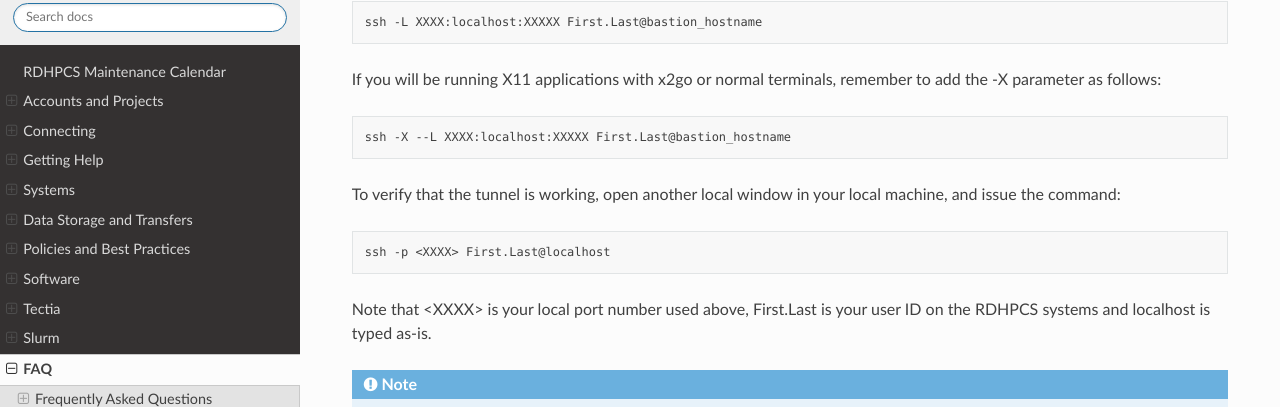
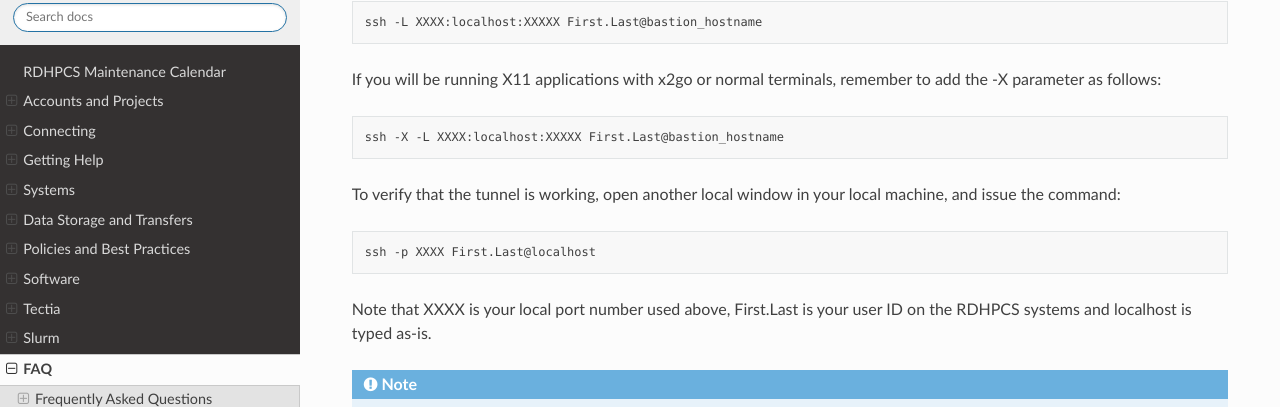
Before and after one commit to NOAA-RDHPCS/noaa-rdhpcs.github.io, a Sphinx documentation site: the page built from source/FAQ/index.rst, in a window 1280 px wide and 900 px high, scrolled down 7998 px. Shown: the part 130-537 px from the top of the window. Built offline with Sphinx 7.4.7 and the Read the Docs theme 3.1.0, drawn with Linux system fonts in a browser that asks for light colours; some of the changed text lies outside the part shown.

Commit message:
even better

```diff
--- a/source/FAQ/index.rst
+++ b/source/FAQ/index.rst
@@ -475,7 +475,7 @@ remember to add the -X parameter as follows:
 
 .. code-block:: shell
 
-    ssh -X --L XXXX:localhost:XXXXX First.Last@bastion_hostname
+    ssh -X -L XXXX:localhost:XXXXX First.Last@bastion_hostname
 
 
 To verify that the tunnel is working, open another local window in your local
@@ -685,7 +685,7 @@ To resolve this problem:
 
 .. code-block:: shell
 
- ssh -L $XXXX:localhost:$XXXX
+ ssh -L XXXX:localhost:XXXX
 
 #. Try using scp to transfer a file.
 
```
Also changed, not shown: other parts of source/FAQ/index.rst (+2 -2 lines).
